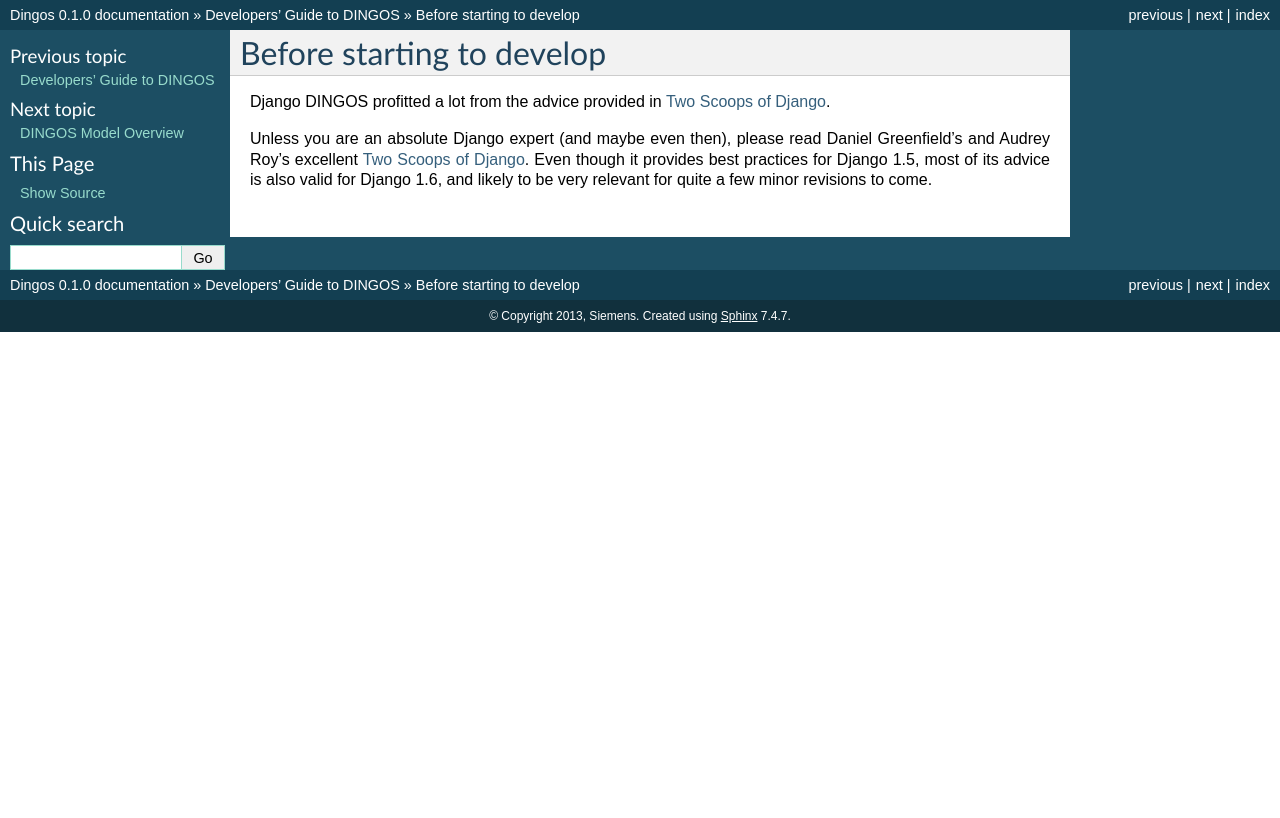
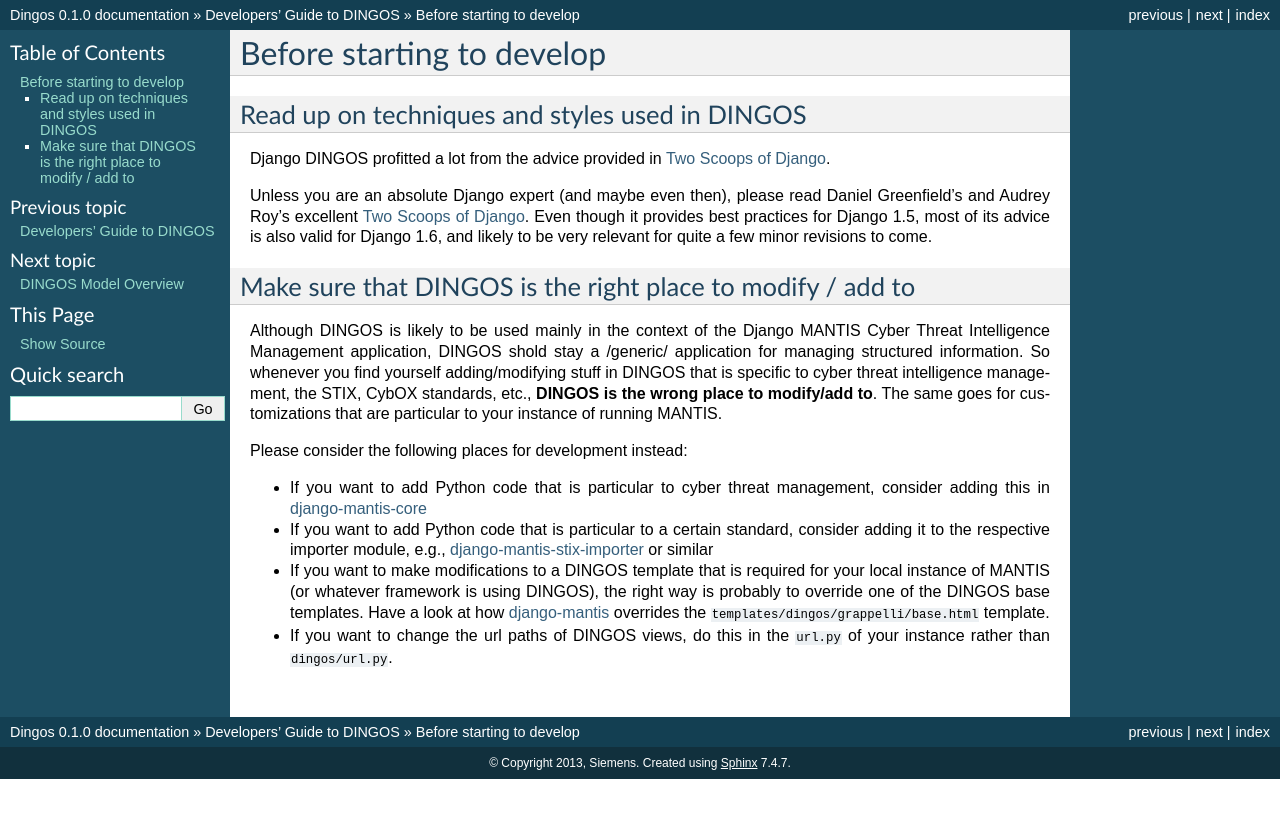
Before and after one commit to siemens/django-dingos, a Sphinx documentation site: the page built from docs/before_starting_to_develop.rst, in a window 1280 px wide. Shown: the top 818 px of the page. Built offline with Sphinx 7.4.7, drawn with Linux system fonts in a browser that asks for light colours.

Commit message:
Adding documentation.

```diff
--- a/docs/before_starting_to_develop.rst
+++ b/docs/before_starting_to_develop.rst
@@ -1,6 +1,9 @@
 Before starting to develop
 ==========================
 
+
+Read up on techniques and styles used in DINGOS
+-----------------------------------------------
 
 Django DINGOS profitted a lot from the advice provided in `Two Scoops of Django`_.
 
@@ -11,4 +14,47 @@
 for quite a few minor revisions to come.
 
 
+Make sure that DINGOS is the right place to modify / add to
+-----------------------------------------------------------
+
+Although DINGOS is likely to be used mainly in the context of the
+Django MANTIS Cyber Threat Intelligence Management application,
+DINGOS shold stay a /generic/ application for managing
+structured information. So whenever you find yourself
+adding/modifying stuff in DINGOS that is specific to
+cyber threat intelligence management, the STIX, CybOX standards,
+etc., **DINGOS is the wrong place to modify/add to**. The same goes
+for customizations that are particular to your instance
+of running MANTIS.
+
+Please consider the following places for development instead:
+
+* If you want to add Python code that is particular to cyber threat
+  management, consider adding this in `django-mantis-core`_
+
+* If you want to add Python code that is particular to a certain
+  standard, consider adding it to the respective importer module,
+  e.g., `django-mantis-stix-importer`_ or similar
+
+* If you want to make modifications to a DINGOS template that
+  is required for your local instance of MANTIS (or whatever
+  framework is using DINGOS), the right way is probably
+  to override one of the DINGOS base templates. Have a look
+  at how `django-mantis`_ overrides the
+  ``templates/dingos/grappelli/base.html`` template.
+
+* If you want to change the url paths of DINGOS views,
+  do this in the ``url.py`` of your instance rather
+  than ``dingos/url.py``.
+
+
+
+
+
+
+
+
 .. _Two Scoops of Django: https://django.2scoops.org/
+.. _django-mantis-core: https://github.com/siemens/django-mantis-core
+.. _django-mantis-stix-importer: https://github.com/siemens/django-mantis-stix-importer
+.. _django-mantis: https://github.com/siemens/django-mantis
```
